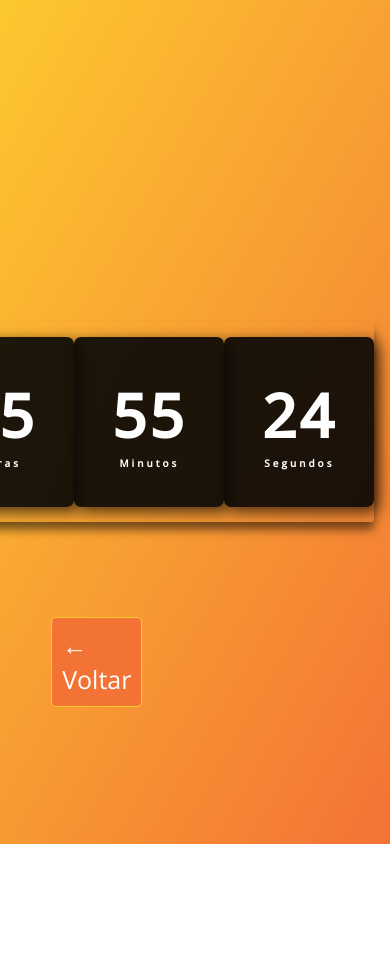
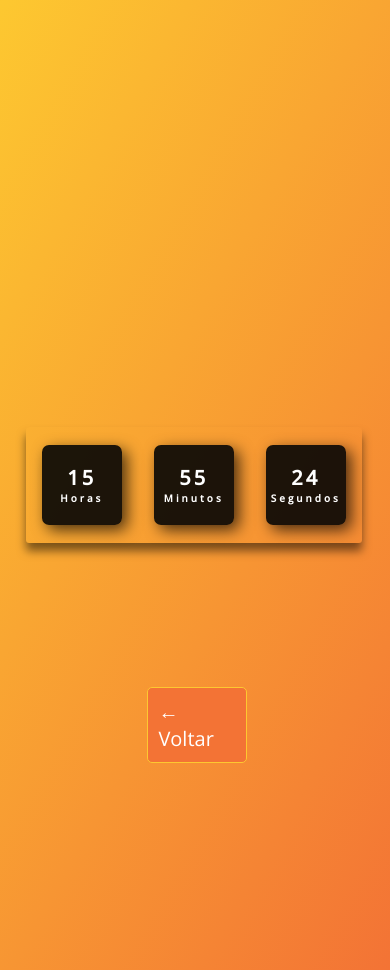
Before and after one commit to JuanVictor-cmd/relogio_digital, a plain HTML site: page index.html in a window 390 px wide. Before the commit the page ends 844 px from the top, so only its background shows below. Drawn offline with nearby package versions, Linux system fonts and the light colour scheme.

Commit message:
responsivo

```diff
--- a/style.css
+++ b/style.css
@@ -8,7 +8,7 @@
 }
 
 body{
-    height: 100vh;
+    height: 60.6rem;
     background: linear-gradient(120deg, #FDC830 0%, #F37335 100%);
     display: flex;
     align-items: center;
@@ -78,3 +78,97 @@ a:hover{
 a::before{
     content: '← ';
 }
+
+@media (max-width: 985px){
+    .relogio{
+        position: relative;
+        left: 4rem;
+    }
+
+    footer{
+        display: flex;
+        align-items: center;
+        justify-content: center;
+        position: relative;
+        top: 15rem;
+        right: 17rem;
+    }
+}
+
+@media (max-width: 653px){
+    .relogio{
+        background: 100%;
+        left: 2.4rem;
+        width: auto;
+        height: 20%;
+    }
+
+    .relogio div{
+        padding-left: 5rem;
+        padding-right: 5rem;
+        margin-left: 1rem;
+        margin-right: 1rem;
+    }
+
+    footer{
+        display: flex;
+        align-items: center;
+        justify-content: center;
+        position: relative;
+        top: 15rem;
+        right: 17rem;
+    }
+
+    footer a{
+        font-size: 20px;
+        width: 100px;
+    }
+}
+
+@media (max-width: 587px){
+    .relogio div{
+        height: 80px;
+        width: 80px;
+        padding-left: 2rem;
+        padding-right: 2rem;
+        margin-left: 1rem;
+        margin-right: 1rem;
+
+    }
+    .relogio span{
+        font-size: 20px;
+    }
+    .relogio span.tempo{
+        font-size: 10px;
+    }
+    .relogio{
+        height: 12%;
+        margin-left: 1.3rem;
+    }
+
+    footer{
+        display: flex;
+        align-items: center;
+        justify-content: center;
+        position: relative;
+        top: 15rem;
+        right: 11rem;
+    }
+
+    footer a{
+        font-size: 20px;
+        width: 100px;
+    }
+}
+
+@media (max-width: 342px){
+    .relogio div{
+        margin-left: 8px;
+    }
+}
+
+@media (width: 590px){
+    footer{
+        right: 18.3rem;
+    }
+}
```
